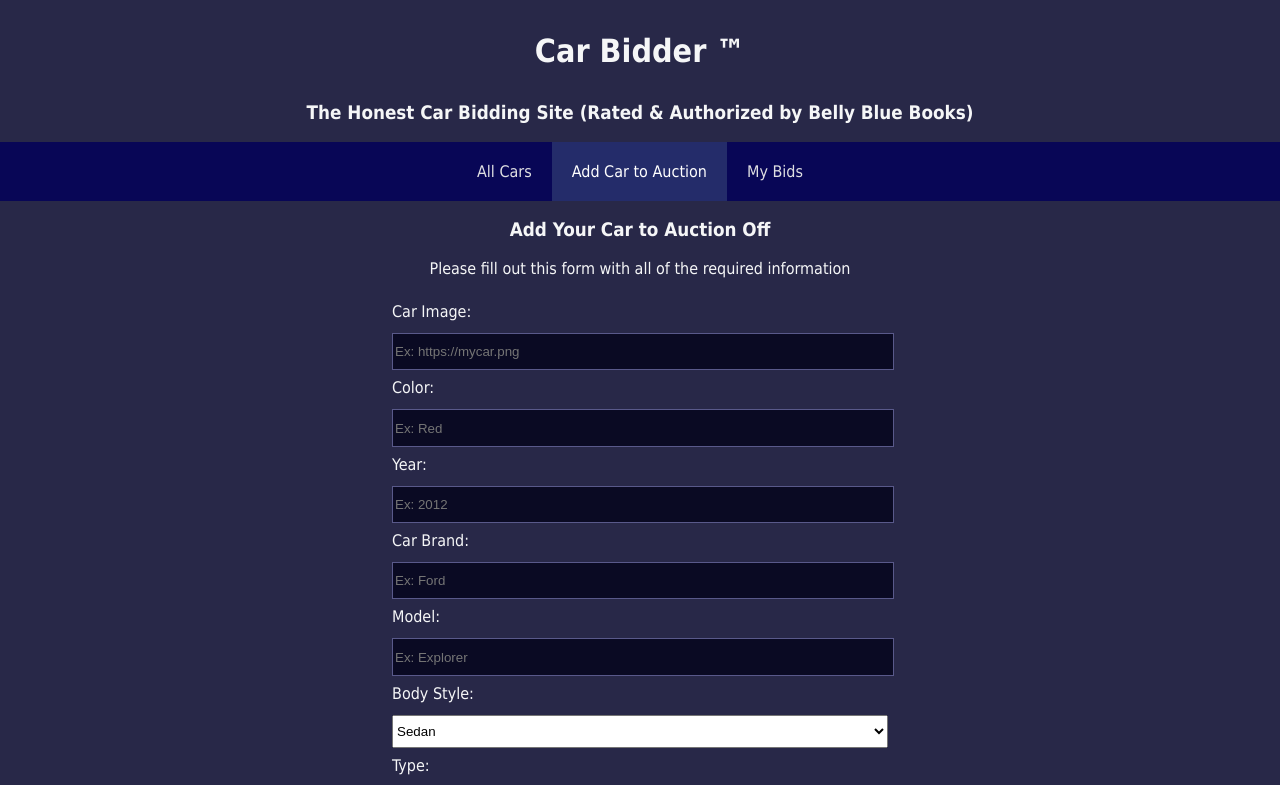
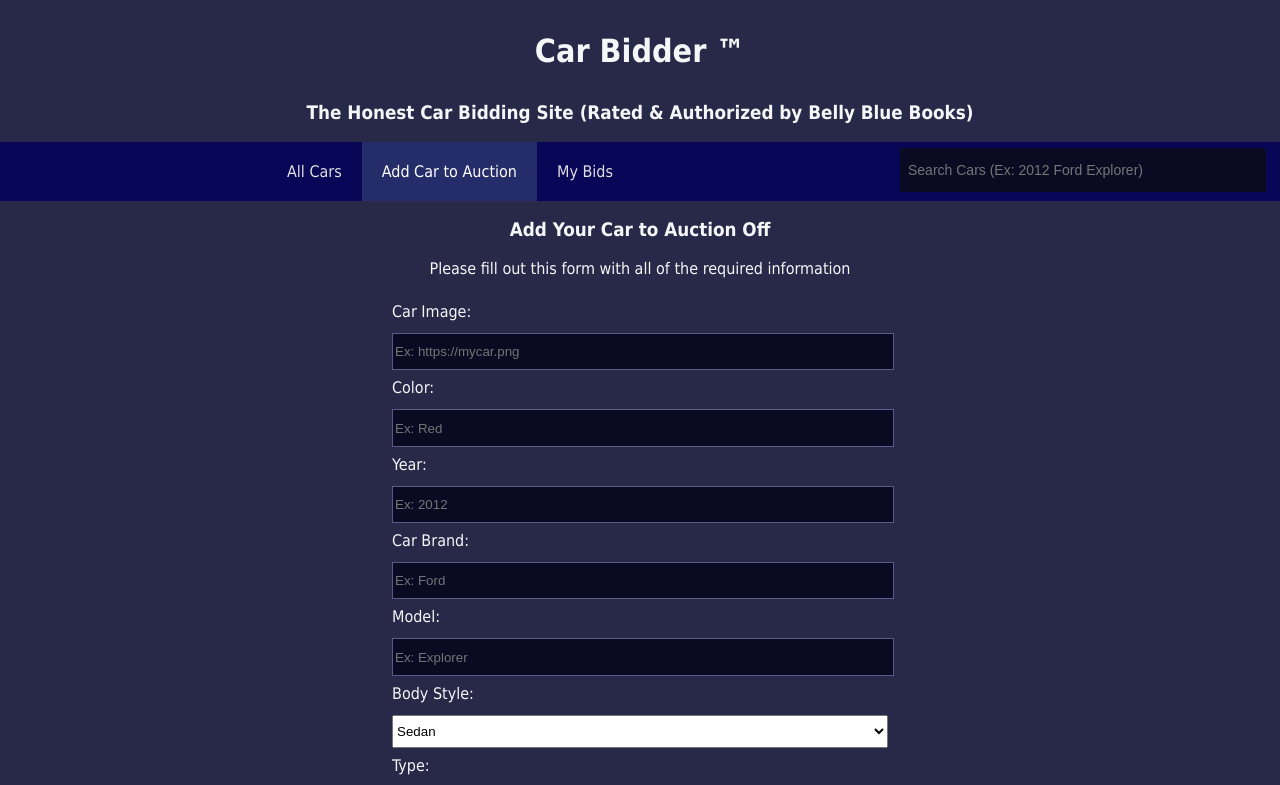
Before and after one commit to kylegreen149/carbidder, a React (Create React App) app: page /add_car in a window 1280 px wide. Shown: the top 785 px of the page. Built offline with nearby package versions, Linux system fonts and the light colour scheme; data requests are answered from the project's data file.

Commit message:
Added search bar to nav bar, gave site a logo for fun

```diff
--- a/public/index.html
+++ b/public/index.html
@@ -2,8 +2,8 @@
 <html lang="en">
   <head>
     <meta charset="utf-8" />
-    <link rel="icon" href="%PUBLIC_URL%/favicon.ico" />
-    <meta name="viewport" content="width=device-width, initial-scale=1" />
+    <link rel="icon" href="carbidderlogo.png" />
+    <meta name="viewport" content="width=device-width, initial-scale=1.0">
     <meta name="theme-color" content="#000000" />
     <meta
       name="description"
@@ -24,7 +24,7 @@
       work correctly both with client-side routing and a non-root public URL.
       Learn how to configure a non-root public URL by running `npm run build`.
     -->
-    <title>React App</title>
+    <title>Car Bidder</title>
   </head>
   <body>
     <noscript>You need to enable JavaScript to run this app.</noscript>
--- a/src/App.css
+++ b/src/App.css
@@ -147,7 +147,7 @@ button:hover {
   padding: 0px;
   overflow: hidden;
   background-color: #080656;
-  overflow: hidden;
+  float: center;
 }
 
 /* NavBar Tabs */
@@ -170,14 +170,28 @@ button:hover {
   color: white;
 }
 
-.navBar li {
+.navBar .tabs {
   display: inline-block;
 }
 
-#search {
-  width: 25%;
-  margin-bottom: 14px;
+.navBar ul span {
+  float: right;
 }
+
+.navBar  #search {
+  width: 350px;
+  min-height: 2em;
+  margin-right: 14px;
+}
+
+.navBar input[type=text] {
+  padding: 8px;
+  margin-top: 6px;
+  font-size: 14px;
+  border: none;
+
+}
+
 
 /* #myBids {
   margin: 0 auto;
@@ -191,6 +205,13 @@ button:hover {
 } */
 
 /* Car Card */
+#cardStyle {
+  padding-top: 14px;
+  margin-left: 18px;
+  margin-right: 18px;
+  margin-bottom: 18px;
+}
+
 .card {
   background: linear-gradient(145deg, rgba(2, 0, 36, 0.297) 0%, rgba(9, 9, 121, 0.16) 50%, rgba(2, 0, 36, 0.358) 85%);
   margin: auto;
@@ -200,7 +221,7 @@ button:hover {
 #carList {
   display: grid;
   grid-template-columns: repeat(3, 1fr); /* Creates 3 equal-width columns */
-  grid-gap: 10px; /* Adds spacing between grid items */
+  grid-gap: 6px; /* Adds spacing between grid items */
 }
 
 @keyframes App-logo-spin {
--- a/src/components/App.js
+++ b/src/components/App.js
@@ -8,6 +8,11 @@ import NavBar from './NavBar';
 
 function App() {
   const [cars, setCars] = useState([])
+  const [searchText, setSearchText] = useState("")
+
+  function updateSearchText(event){
+    setSearchText(event.target.value)
+}
 
   useEffect(() => {
     fetch("http://localhost:5555/cars")
@@ -52,8 +57,8 @@ function App() {
   return (
     <div className='App'>
       <Header />
-      <NavBar />
-      <Outlet context={{cars: cars, addCar: addCar, updateCar: updateCar}}/>
+      <NavBar searchText = {searchText} updateSearchText = {updateSearchText}/>
+      <Outlet context={{cars: cars, addCar: addCar, updateCar: updateCar, searchText: searchText}}/>
     </div>
   )
 }
--- a/src/components/CarList.js
+++ b/src/components/CarList.js
@@ -15,8 +15,9 @@ function CarList({car}) {
     }
 
     return (
-        <Card style={{ width: '30rem', padding: "8px" }}>
-          <Card.Img src={car.image} alt={`${car.year} ${car.brand} ${car.model}`} style={{height: "275px", width: "28rem", borderRadius: "10px", marginTop: "10px"}} />
+        <div id="cardStyle">
+          <Card style={{ width: '28rem', padding: "8px" }}>
+            <Card.Img src={car.image} alt={`${car.year} ${car.brand} ${car.model}`} style={{height: "280px", width: "27rem", borderRadius: "10px"}} />
             <Card.Body>
               <Card.Title style={{fontWeight: "bold", fontSize: "20px"}}>{car.year} {car.brand} {car.model}</Card.Title>
               <Card.Text>
@@ -28,6 +29,7 @@ function CarList({car}) {
               <Button variant="primary" onClick={handleClick}>Place Bid</Button>
             </Card.Body>
           </Card>
+        </div>
       );
 
 
--- a/src/components/CarPage.js
+++ b/src/components/CarPage.js
@@ -1,11 +1,9 @@
-import { useState } from "react"
 import { useOutletContext } from "react-router-dom"
-import Search from "./Search"
 import CarList from "./CarList"
 
 function CarPage() {
-    const {cars} = useOutletContext()
-    const [searchText, setSearchText] = useState("")
+    const {cars, searchText} = useOutletContext()
+
 
     const filteredCars = cars.filter(car => {
         const searchWords = searchText.toUpperCase().split(" ") // Split search text into words to include spaces in search
@@ -23,16 +21,14 @@ function CarPage() {
         )
     })
 
-    function updateSearchText(event){
-        setSearchText(event.target.value)
-    }
+
 
     const carComponents = filteredCars.map(car => {
         return <CarList key={car.id} car={car} />
     })
     return (
         <>
-            <Search updateSearchText={updateSearchText} searchText={searchText}/>
+            {/* <Search updateSearchText={updateSearchText} searchText={searchText}/> */}
             <div id="carList">
                 {carComponents}
             </div>
--- a/src/components/NavBar.js
+++ b/src/components/NavBar.js
@@ -1,12 +1,15 @@
 import { NavLink } from "react-router-dom"
+import Search from "./Search.js"
 
-function NavBar() {
+
+function NavBar({searchText, updateSearchText}) {
     return (
         <nav className="navBar">
             <ul>
-                <li><NavLink to="/">All Cars</NavLink></li>
-                <li><NavLink to="/add_car">Add Car to Auction</NavLink></li>
-                <li><NavLink to="/my_bids">My Bids</NavLink></li>
+                <li className="tabs"><NavLink to="/">All Cars</NavLink></li>
+                <li className="tabs"><NavLink to="/add_car">Add Car to Auction</NavLink></li>
+                <li className="tabs"><NavLink to="/my_bids">My Bids</NavLink></li>
+                <span><Search updateSearchText={updateSearchText} searchText={searchText}/></span>
             </ul>
         </nav>
     )
--- a/src/components/Search.js
+++ b/src/components/Search.js
@@ -1,15 +1,15 @@
 function Search({updateSearchText, searchText}) {
     return (
-        <div className="searchbar">
-            <span htmlFor="search">Search Cars: </span>
+        <>
+
             <input
                 type="text"
                 id="search"
-                placeholder="Ex: 2012 Ford Explorer"
+                placeholder="Search Cars (Ex: 2012 Ford Explorer)"
                 onChange={updateSearchText}
                 value={searchText}
             />
-        </div>
+        </>
     )
 }
 
```
Also changed, not shown: public/carbidderlogo.png (added). Lines whose indentation alone changed are shown as unchanged.
